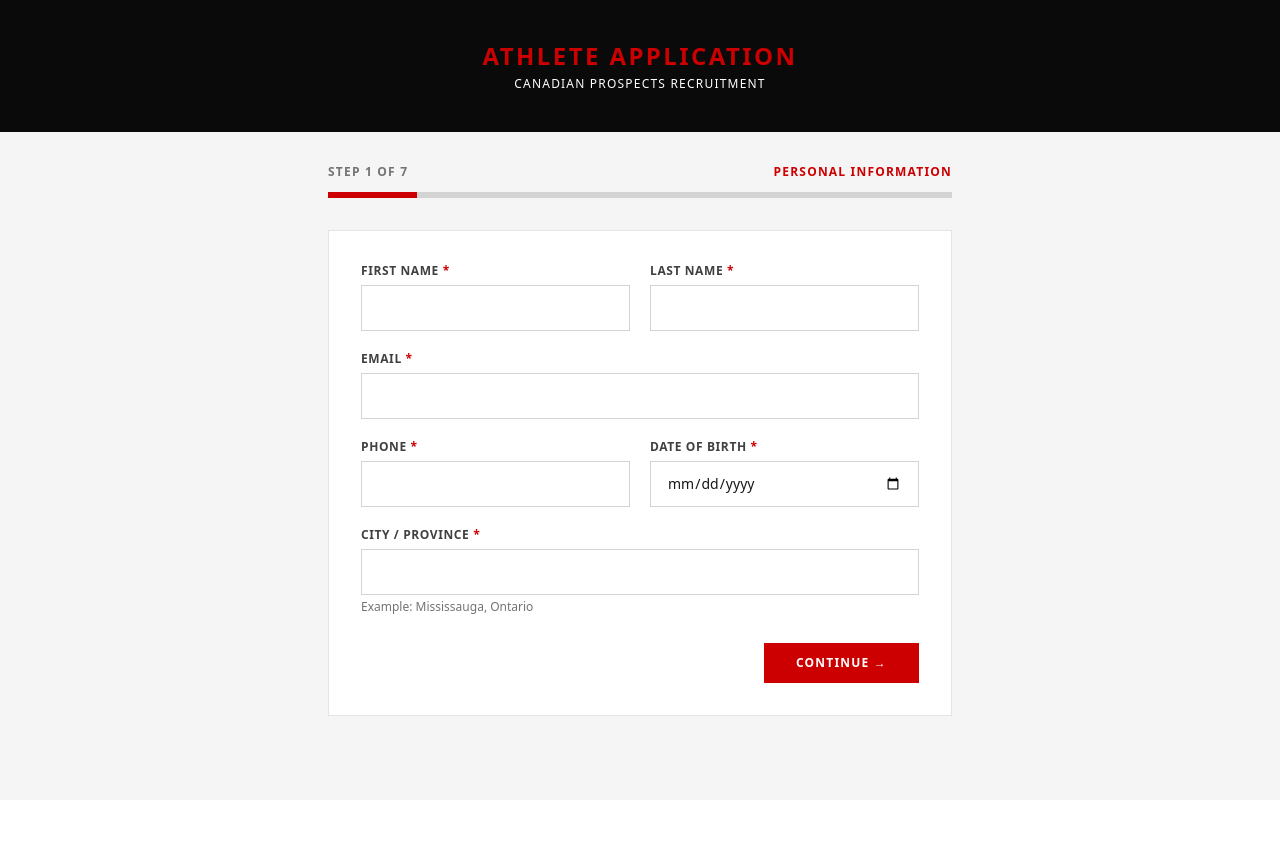
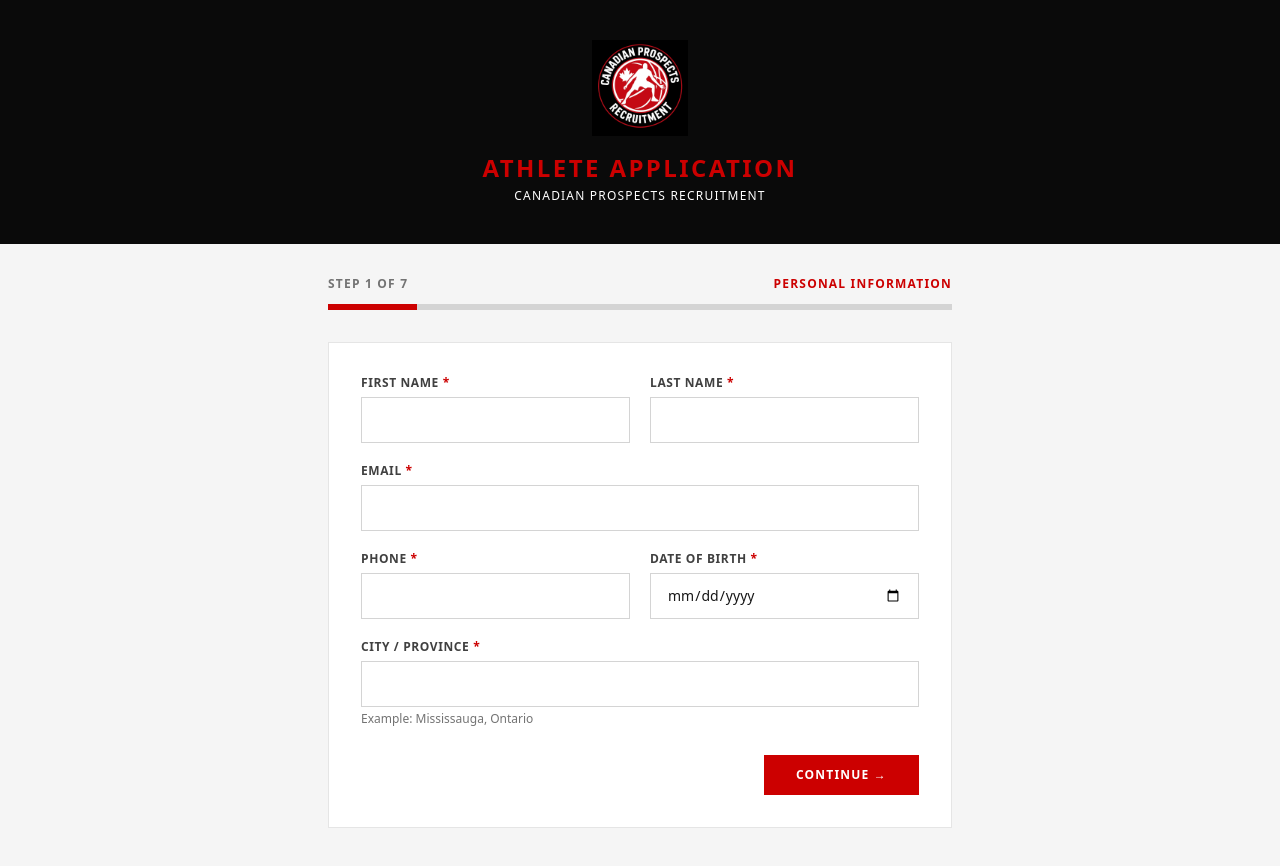
Before and after one commit to TheArchitect1111/cpr-site, a Next.js app: page /apply in a window 1280 px wide. Shown: the top 866 px of the page. Before the commit the page ends 800 px from the top, so only its background shows below. Built offline with nearby package versions, Linux system fonts and the light colour scheme; a web font is replaced by a local one.

Commit message:
Add CPR logo to application form header

```diff
--- a/app/apply/page.tsx
+++ b/app/apply/page.tsx
@@ -246,6 +246,7 @@
     return (
       <main className="min-h-screen bg-neutral-100">
         <div className="bg-[#0A0A0A] px-6 py-10 text-center">
+          <img src="/cpr-logo.png" alt="Canadian Prospects Recruitment" className="mx-auto mb-4 h-24 w-24" />
           <h1 className="text-2xl font-extrabold uppercase tracking-widest text-[#CC0000]">
             Canadian Prospects
           </h1>
@@ -279,6 +280,7 @@
   return (
     <main className="min-h-screen bg-neutral-100 pb-20">
       <div className="bg-[#0A0A0A] px-6 py-10 text-center">
+          <img src="/cpr-logo.png" alt="Canadian Prospects Recruitment" className="mx-auto mb-4 h-24 w-24" />
         <h1 className="text-2xl font-extrabold uppercase tracking-widest text-[#CC0000]">
           Athlete Application
         </h1>
```
